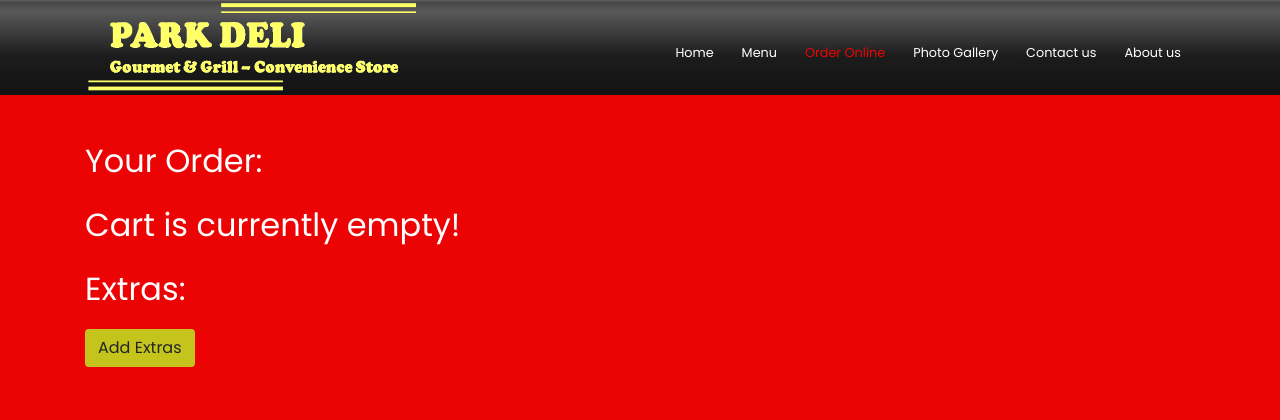
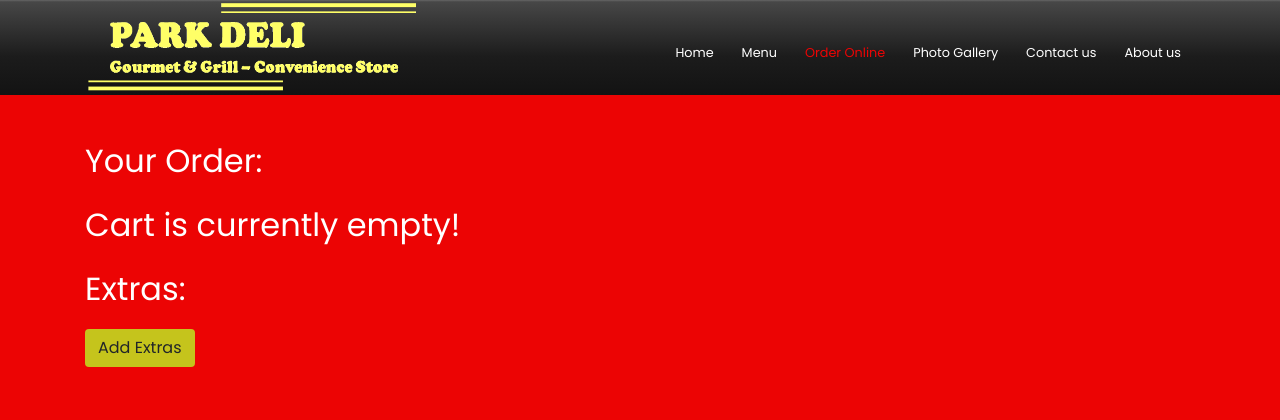
Before and after one commit to neeldoshi7/PD, a PHP site: page /cart.html in a window 1280 px wide. Shown: the top 420 px of the page. Run offline with PHP 8.4, Linux system fonts and the light colour scheme.

Commit message:
Update style.css

```diff
--- a/assets/css/style.css
+++ b/assets/css/style.css
@@ -107,14 +107,13 @@ h1, h2, h3, h4, h5, h6 {
   padding-top: 10px !important;
   padding-bottom: 0px !important;
   background: rgba(76,76,76,1);
-background: -moz-linear-gradient(top, rgba(76,76,76,1) 0%, rgba(102,102,102,1) 0%, rgba(71,71,71,1) 2%, rgba(89,89,89,1) 12%, rgba(28,28,28,1) 59%, rgba(19,19,19,1) 100%);
-background: -webkit-gradient(left top, left bottom, color-stop(0%, rgba(76,76,76,1)), color-stop(0%, rgba(102,102,102,1)), color-stop(2%, rgba(71,71,71,1)), color-stop(12%, rgba(89,89,89,1)), color-stop(59%, rgba(28,28,28,1)), color-stop(100%, rgba(19,19,19,1)));
-background: -webkit-linear-gradient(top, rgba(76,76,76,1) 0%, rgba(102,102,102,1) 0%, rgba(71,71,71,1) 2%, rgba(89,89,89,1) 12%, rgba(28,28,28,1) 59%, rgba(19,19,19,1) 100%);
-background: -o-linear-gradient(top, rgba(76,76,76,1) 0%, rgba(102,102,102,1) 0%, rgba(71,71,71,1) 2%, rgba(89,89,89,1) 12%, rgba(28,28,28,1) 59%, rgba(19,19,19,1) 100%);
-background: -ms-linear-gradient(top, rgba(76,76,76,1) 0%, rgba(102,102,102,1) 0%, rgba(71,71,71,1) 2%, rgba(89,89,89,1) 12%, rgba(28,28,28,1) 59%, rgba(19,19,19,1) 100%);
-background: linear-gradient(to bottom, rgba(76,76,76,1) 0%, rgba(102,102,102,1) 0%, rgba(71,71,71,1) 2%, rgba(89,89,89,1) 12%, rgba(28,28,28,1) 59%, rgba(19,19,19,1) 100%);
-filter: progid:DXImageTransform.Microsoft.gradient( startColorstr='#4c4c4c', endColorstr='#131313', GradientType=0 )
-}
+background: -moz-linear-gradient(top, rgba(76,76,76,1) 0%, rgba(102,102,102,1) 0%, rgba(71,71,71,1) 2%, rgba(28,28,28,1) 59%, rgba(19,19,19,1) 100%);
+background: -webkit-gradient(left top, left bottom, color-stop(0%, rgba(76,76,76,1)), color-stop(0%, rgba(102,102,102,1)), color-stop(2%, rgba(71,71,71,1)), color-stop(59%, rgba(28,28,28,1)), color-stop(100%, rgba(19,19,19,1)));
+background: -webkit-linear-gradient(top, rgba(76,76,76,1) 0%, rgba(102,102,102,1) 0%, rgba(71,71,71,1) 2%, rgba(28,28,28,1) 59%, rgba(19,19,19,1) 100%);
+background: -o-linear-gradient(top, rgba(76,76,76,1) 0%, rgba(102,102,102,1) 0%, rgba(71,71,71,1) 2%, rgba(28,28,28,1) 59%, rgba(19,19,19,1) 100%);
+background: -ms-linear-gradient(top, rgba(76,76,76,1) 0%, rgba(102,102,102,1) 0%, rgba(71,71,71,1) 2%, rgba(28,28,28,1) 59%, rgba(19,19,19,1) 100%);
+background: linear-gradient(to bottom, rgba(76,76,76,1) 0%, rgba(102,102,102,1) 0%, rgba(71,71,71,1) 2%, rgba(28,28,28,1) 59%, rgba(19,19,19,1) 100%);
+filter: progid:DXImageTransform.Microsoft.gradient( startColorstr='#4c4c4c', endColorstr='#131313', GradientType=0 );}
 
 /* #header.header-transparent {
   background: transparent;
```
